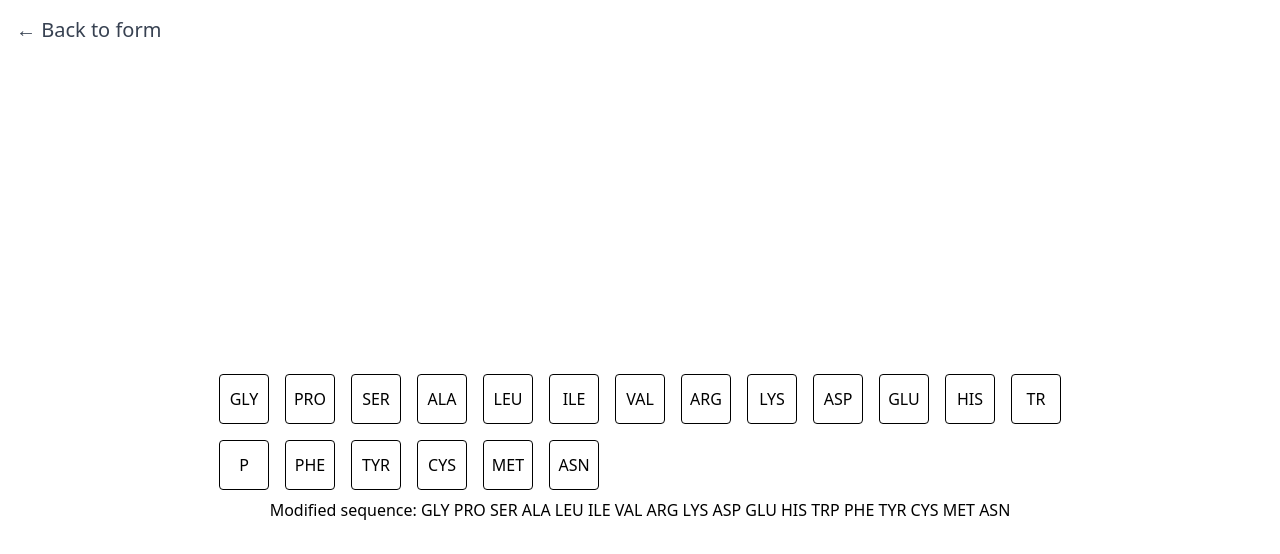
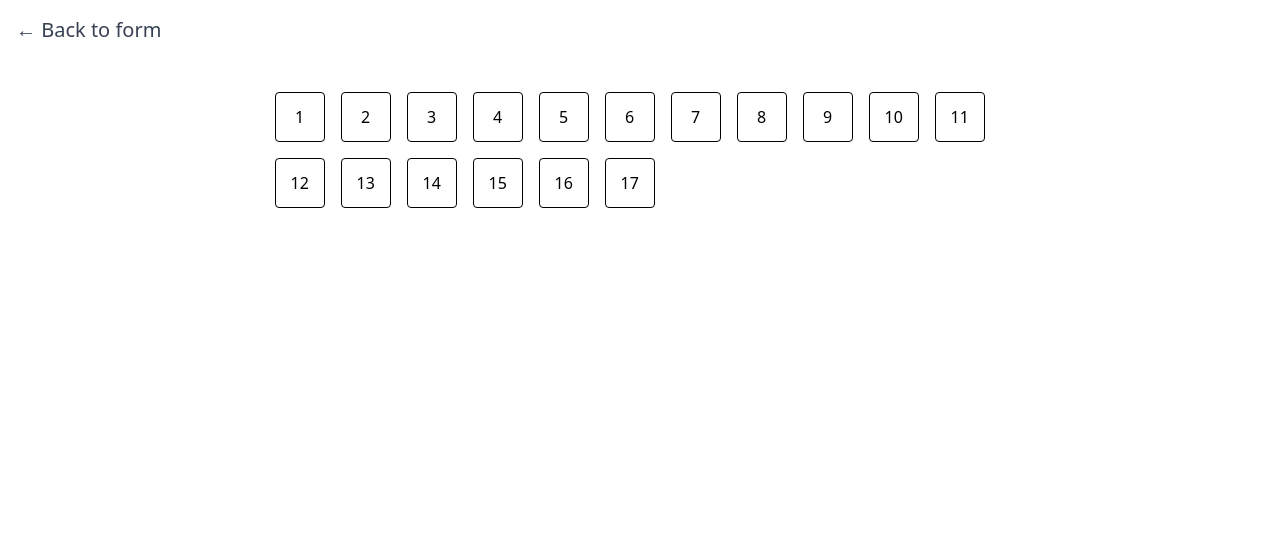
Before and after one commit to elliothershberg/interactive-mutation-browser, a Next.js app: page /browser in a window 1280 px wide. Shown: the top 554 px of the page. Built offline with nearby package versions, Linux system fonts and the light colour scheme.

Commit message:
Make aa sequence much simpler

```diff
--- a/components/AminoAcidSequence/AminoAcidSequence.tsx
+++ b/components/AminoAcidSequence/AminoAcidSequence.tsx
@@ -1,71 +1,25 @@
 import React, { useState } from "react";
+
+import { parseInput } from "../../lib/utils";
 
 type AminoAcidSequenceProps = {
   sequence: string;
 };
 
-type AminoAcidChange = {
-  index: number;
-  newAminoAcid: string;
-};
+function AminoAcidSequence({ sequence }: AminoAcidSequenceProps) {
+  const [aminoAcidArray, setAminoAcidArray] = useState(parseInput(sequence));
 
-const AMINO_ACIDS_PER_ROW = 50;
-
-function AminoAcidSequence({ sequence }: AminoAcidSequenceProps) {
-  const [changes, setChanges] = useState<AminoAcidChange[]>([]);
-
-  const rows = [];
-
-  for (let i = 0; i < sequence.length; i += AMINO_ACIDS_PER_ROW) {
-    const rowSequence = sequence.slice(i, i + AMINO_ACIDS_PER_ROW).split(" ");
-    const row = (
-      <div key={i} className="flex">
-        {rowSequence.map((aa, j) => {
-          const index = i + j;
-          const isChanged = changes.some((c) => c.index === index);
-          const style = `border border-black w-6 h-6 flex items-center justify-center m-2 p-6 rounded ${
-            isChanged ? "border-red-500" : ""
-          }`;
-          return (
-            <div
-              key={j}
-              className={style}
-              contentEditable
-              suppressContentEditableWarning
-              onBlur={(event) => {
-                const newAminoAcid = event.currentTarget.innerText
-                  .trim()
-                  .toUpperCase();
-                if (newAminoAcid && newAminoAcid !== aa) {
-                  const change: AminoAcidChange = { index, newAminoAcid };
-                  setChanges([
-                    ...changes.filter((c) => c.index !== index),
-                    change,
-                  ]);
-                }
-              }}
-            >
-              {aa}
-            </div>
-          );
-        })}
-      </div>
-    );
-    rows.push(row);
-  }
-
-  const modifiedSequence = changes.reduce(
-    (seq, change) =>
-      seq.slice(0, change.index) +
-      change.newAminoAcid +
-      seq.slice(change.index + 1),
-    sequence
-  );
+  console.log(aminoAcidArray);
 
   return (
-    <div>
-      {rows}
-      <p>Modified sequence: {modifiedSequence}</p>
+    <div className="flex flex-wrap w-2/3">
+      {aminoAcidArray.map((aminoAcid) => {
+        return (
+          <div className="border border-black w-6 h-6 flex items-center justify-center m-2 p-6 rounded">
+            {aminoAcid.position}
+          </div>
+        );
+      })}
     </div>
   );
 }
--- /dev/null
+++ b/lib/utils.ts
@@ -0,0 +1,12 @@
+export function parseInput(input: string) {
+  const aminoAcids = input.split("");
+  const sequenceArray = aminoAcids.map((aminoAcid, index) => {
+    return {
+      position: index + 1,
+      initialAminoAcid: aminoAcid,
+      mutatedAminoAcid: "",
+    };
+  });
+
+  return sequenceArray;
+}
--- a/pages/browser.tsx
+++ b/pages/browser.tsx
@@ -1,15 +1,10 @@
 import type { NextPage } from "next";
 import Head from "next/head";
 import Link from "next/link";
-import dynamic from "next/dynamic";
 
 import { useAtomValue } from "jotai";
 
 import { inputSequence } from "../lib/sequenceState";
-
-// const DynamicSeqViz = dynamic(() => import("seqviz"), {
-//   ssr: false,
-// });
 
 import AminoAcidSequence from "../components/AminoAcidSequence";
 
@@ -29,11 +24,9 @@ const Browser: NextPage = () => {
         </Link>
       </div>
 
-      <div className="flex min-h-screen flex-col items-center justify-center py-2">
-        <main className="flex w-full flex-1 flex-col items-center justify-center px-20 text-center">
-          <AminoAcidSequence sequence="GLY PRO SER ALA LEU ILE VAL ARG LYS ASP GLU HIS TRP PHE TYR CYS MET ASN" />
-        </main>
-      </div>
+      <main className="flex w-full flex-1 flex-col items-center justify-center px-20 py-10 text-center">
+        <AminoAcidSequence sequence="GPSALIVRKDEHWYCMN" />
+      </main>
     </div>
   );
 };
```
